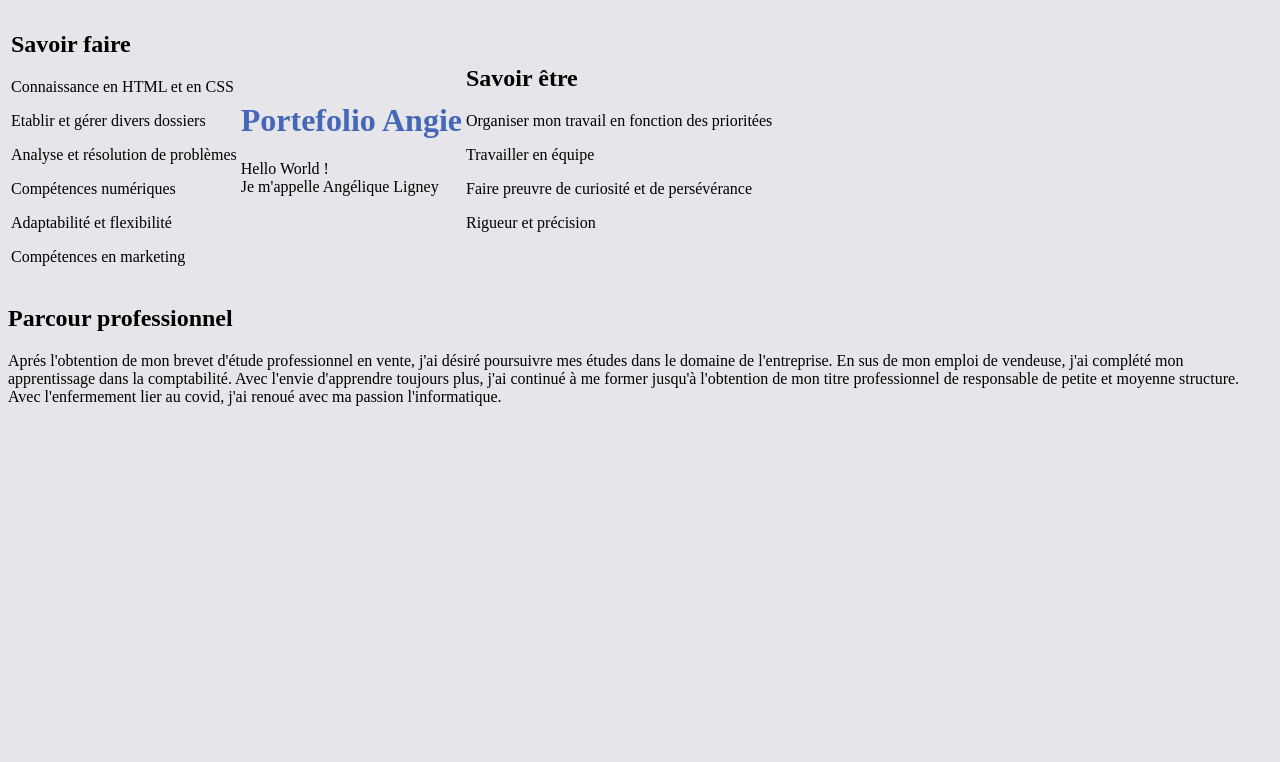
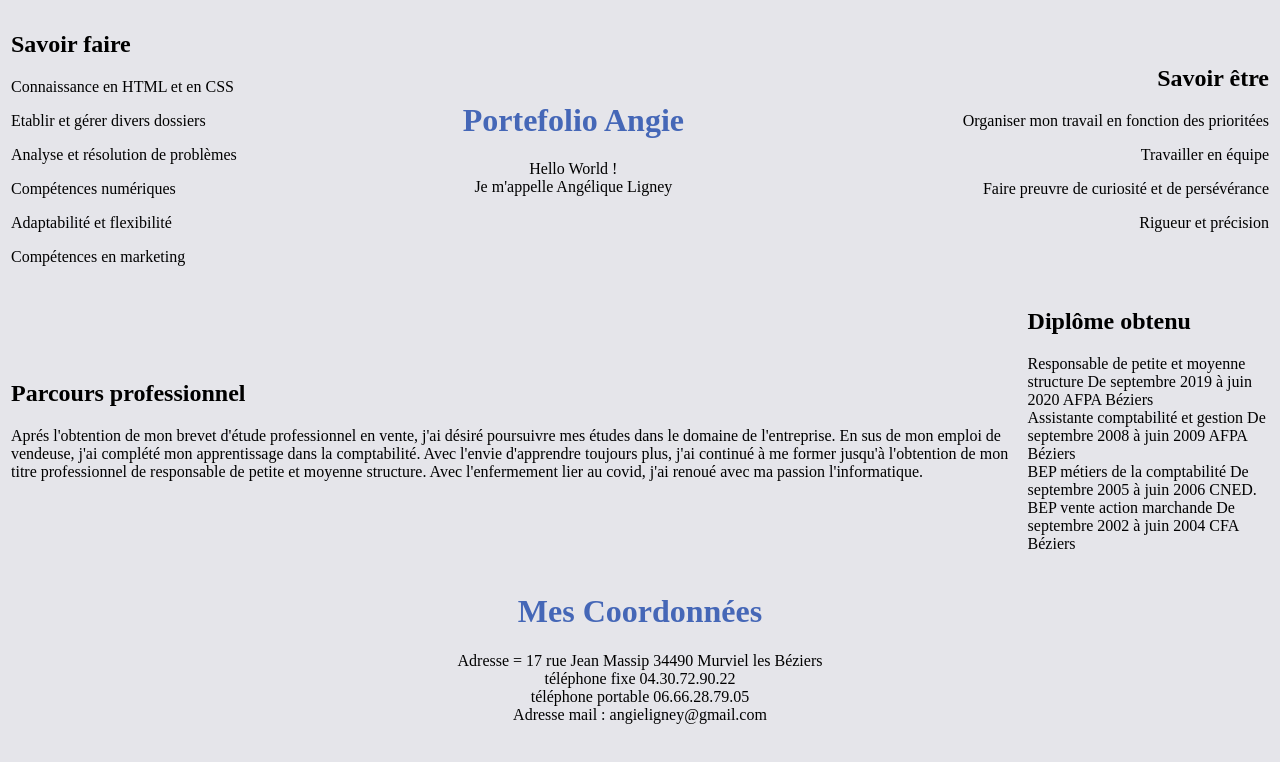
Before and after one commit to Angie-one/angelCode.bwb, a plain HTML site: page angelcode/index.html in a window 1280 px wide. Drawn offline with Linux system fonts and the light colour scheme.

Commit message:
modif html et css tableau

```diff
--- a/angelcode/index.html
+++ b/angelcode/index.html
@@ -7,9 +7,9 @@
     <title>angel code</title>
 </head>
 <body>
-<table>
+<table id="T1">
 <tr>
-    <td><h2>Savoir faire</h2>
+    <td id="SF"><h2>Savoir faire</h2>
 
     <p>Connaissance en HTML et en CSS</p>
     <p>Etablir et gérer divers dossiers</p>
@@ -19,11 +19,11 @@
     <p>Compétences en marketing</p></td>
 
 
-    <td><h1>Portefolio Angie</h1>
+    <td id="angie"><h1>Portefolio Angie</h1>
 
     <p>Hello World ! <br> Je m'appelle Angélique Ligney <br></p></td>
 
-    <td><h2>Savoir être</h2>
+    <td id="SE"><h2>Savoir être</h2>
 
     <p>Organiser mon travail en fonction des prioritées</p>
     <p>Travailler en équipe</p>
@@ -31,9 +31,22 @@
     <p>Rigueur et précision</p></td>
 </tr>
 </table>
+<table id="T2">
+ <tr>
+    <td><h2>Parcours professionnel</h2>
 
-    <h2>Parcour professionnel</h2>
+    <p>Aprés l'obtention de mon brevet d'étude professionnel en vente, j'ai désiré poursuivre mes études dans le domaine de l'entreprise. En sus de mon emploi de vendeuse, j'ai complété mon apprentissage dans la comptabilité. Avec l'envie d'apprendre toujours plus, j'ai continué à me former jusqu'à l'obtention de mon titre professionnel de responsable de petite et moyenne structure. Avec l'enfermement lier au covid, j'ai renoué avec ma passion l'informatique. </p></td>
 
-    <p>Aprés l'obtention de mon brevet d'étude professionnel en vente, j'ai désiré poursuivre mes études dans le domaine de l'entreprise. En sus de mon emploi de vendeuse, j'ai complété mon apprentissage dans la comptabilité. Avec l'envie d'apprendre toujours plus, j'ai continué à me former jusqu'à l'obtention de mon titre professionnel de responsable de petite et moyenne structure. Avec l'enfermement lier au covid, j'ai renoué avec ma passion l'informatique. </p>
+    <td><h2>Diplôme obtenu</h2>
+
+    <p>Responsable de petite et moyenne structure De septembre 2019 à juin 2020 AFPA Béziers <br>Assistante comptabilité et gestion De septembre 2008 à juin 2009 AFPA Béziers <br>BEP métiers de la comptabilité De septembre 2005 à juin 2006 CNED. <br>BEP vente action marchande De septembre 2002 à juin 2004 CFA Béziers</p></td>
+</tr>
+</table>
 </body>
+<footer>
+    <h1>Mes Coordonnées</h1>
+
+    <p>Adresse = 17 rue Jean Massip 34490 Murviel les Béziers <br> téléphone fixe 04.30.72.90.22 <br> téléphone portable 06.66.28.79.05 <br> Adresse mail : angieligney@gmail.com</p>
+
+</footer>
 </html>
--- a/angelcode/styles.css
+++ b/angelcode/styles.css
@@ -5,3 +5,29 @@ body {
 h1 {
     color: #4567b7;
 }
+
+#T1 {
+    margin: 0;
+    padding: 0;
+    width: 100%;
+
+}
+
+#angie {
+    text-align: center;
+    text-size-adjust: 90px;
+}
+
+#SE {
+    text-align: right;
+}
+
+#T2 {
+    margin: 0;
+    padding: 0;
+
+}
+
+footer {
+    text-align: center;
+}
```
